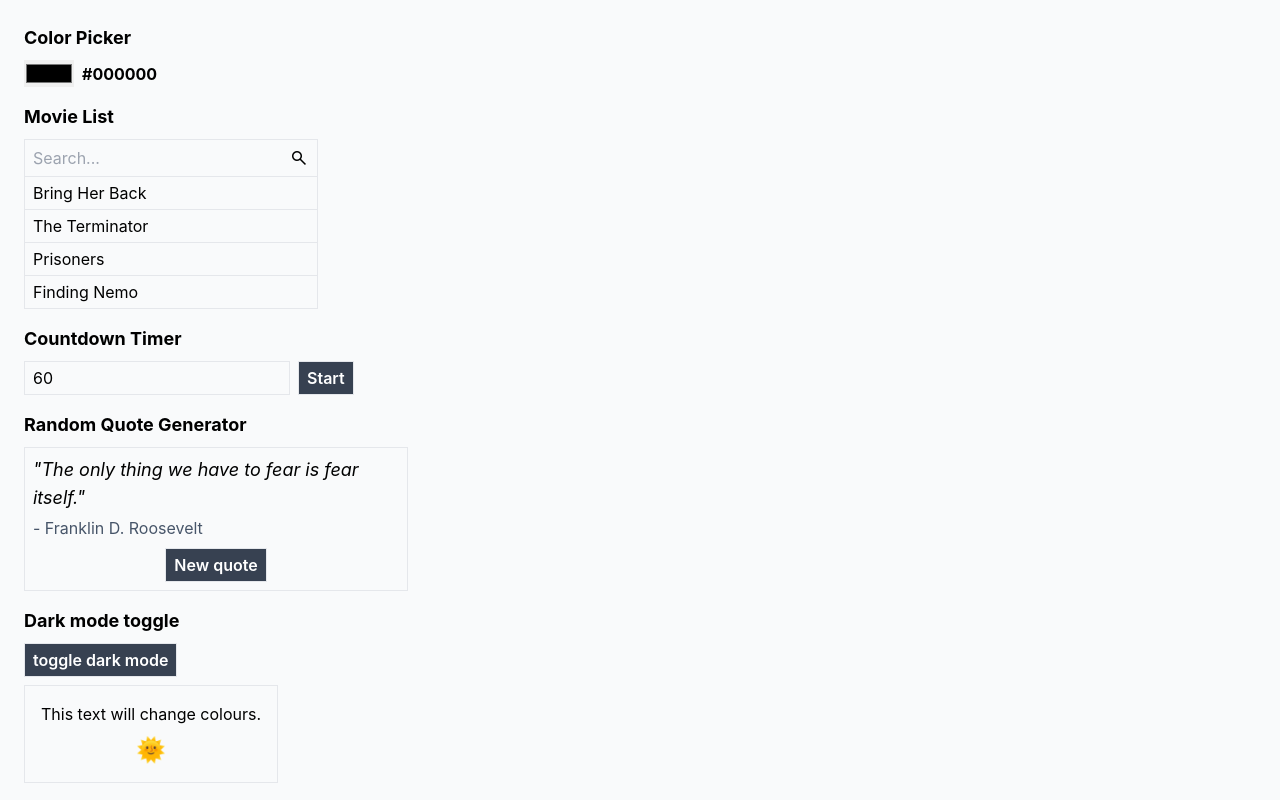
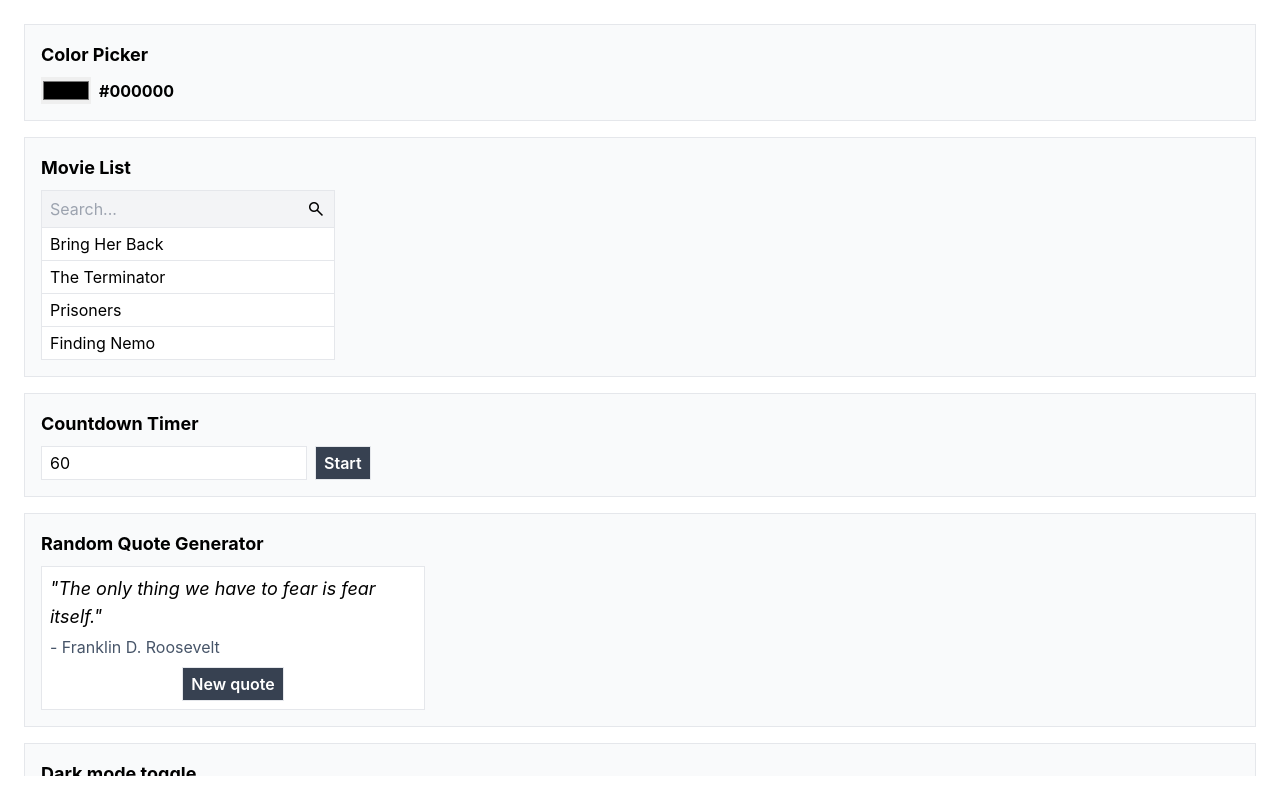
Before and after one commit to gillesdeblock/react-basics, a React (Create React App) app: page / in a window 1280 px wide. Built offline with nearby package versions, Linux system fonts and the light colour scheme.

Commit message:
feat: added accordion exercise

```diff
--- a/src/App.js
+++ b/src/App.js
@@ -5,13 +5,15 @@ import List from './list/List';
 import CountdownTimer from './countdown/CountdownTimer';
 import RandomQuoteGenerator from './random-quote-generator/RandomQuoteGenerator';
 import DarkModeApp from './dark-mode/DarkModeApp';
+import AccordionGroup from './accordion/AccordionGroup';
+import Accordion from './accordion/Accordion';
 
 function App() {
   const [color, setColor] = useState('#000000');
 
   return (
-    <div className="p-6 bg-gray-50  h-full">
-      <div className="flex flex-col gap-4">
+    <div className="p-6 h-full">
+      <div className="flex flex-col gap-4 h-full overflow-auto">
         <Exercise title="Color Picker">
           <ColorPicker value={color} onInput={setColor} />
         </Exercise>
@@ -27,6 +29,13 @@ function App() {
         <Exercise title="Dark mode toggle">
           <DarkModeApp></DarkModeApp>
         </Exercise>
+        <Exercise title="Accordion">
+          <AccordionGroup>
+            <Accordion id="1" title="First accordion">Lorem ipsum dolor sit amet</Accordion>
+            <Accordion id="2" title="Second accordion">Lorem ipsum dolor sit amet</Accordion>
+            <Accordion id="3" title="Third accordion">Lorem ipsum dolor sit amet</Accordion>
+          </AccordionGroup>
+        </Exercise>
       </div>
     </div>
   );
--- /dev/null
+++ b/src/accordion/Accordion.js
@@ -0,0 +1,40 @@
+import { useContext } from "react";
+import { AccordionContext } from "./AccordionContext";
+
+function Accordion({ id, title, children }) {
+    const { isActive, setActive } = useContext(AccordionContext);
+    const expanded = isActive(id);
+
+    const extendClass = str => expanded ? `${str} expanded` : str;
+    const onClick = () => setActive(id);
+
+    return (
+        <div
+            id={id}
+            className={extendClass('min-w-96 border bg-white [&:not(:first-child)]:border-t-0')}
+            onClick={onClick}
+        >
+            <AccordionHeader expanded={expanded}>{title}</AccordionHeader>
+            {expanded && <AccordionContent>{children}</AccordionContent>}
+        </div>
+    )
+}
+
+function AccordionHeader({ expanded, children }) {
+    return (
+        <div className="flex justify-between px-4 py-2 font-semibold hover:bg-gray-100 hover:cursor-pointer">
+            {children}
+            <span class="material-symbols-outlined">{expanded ? 'arrow_drop_up' : 'arrow_drop_down'}</span>
+        </div>
+    );
+}
+
+function AccordionContent({ children }) {
+    return (
+        <div className="px-4 py-2 italic">
+            {children}
+        </div>
+    )
+}
+
+export default Accordion;
--- /dev/null
+++ b/src/accordion/AccordionContext.js
@@ -0,0 +1,6 @@
+import { createContext } from "react";
+
+export const AccordionContext = createContext({
+    isActive: () => false,
+    setActive: () => {},
+});
--- /dev/null
+++ b/src/accordion/AccordionGroup.js
@@ -0,0 +1,21 @@
+import { useState } from "react";
+import { AccordionContext } from "./AccordionContext";
+
+function AccordionGroup({ children }) {
+    const [active, setActive] = useState();
+
+    const context = {
+        isActive: id => active === id,
+        setActive: id => active === id ? setActive(null) : setActive(id),
+    };
+
+    return (
+        <div className="flex flex-col self-start">
+            <AccordionContext value={context}>
+                {children}
+            </AccordionContext>
+        </div>
+    );
+}
+
+export default AccordionGroup;
--- a/src/countdown/CountdownTimer.js
+++ b/src/countdown/CountdownTimer.js
@@ -57,7 +57,7 @@ function CountdownTimerInput({ seconds, disabled, onInput }) {
     return (
         <input
             type="number"
-            className="outline-none px-2 py-1 border bg-transparent"
+            className="outline-none px-2 py-1 border bg-white"
             value={seconds}
             onInput={onInput}
             min={1}
--- a/src/dark-mode/DarkModeApp.js
+++ b/src/dark-mode/DarkModeApp.js
@@ -1,8 +1,8 @@
 import { useEffect, useState } from "react";
 
 function useDarkMode(initial = false, key = 'dark-mode') {
-    const [darkMode, setDarkMode] = useState(initial);
-    const storedDarkMode = localStorage.getItem(key);
+    const storedDarkMode = JSON.parse(localStorage.getItem(key));
+    const [darkMode, setDarkMode] = useState(typeof storedDarkMode === 'boolean' ? storedDarkMode : initial);
 
     const setDarkModeSynced = (value) => {
         if (darkMode !== value) {
@@ -10,9 +10,6 @@ function useDarkMode(initial = false, key = 'dark-mode') {
             setDarkMode(value);
         }
     };
-
-    if (storedDarkMode?.trim() === 'true') setDarkModeSynced(true);
-    if (storedDarkMode?.trim() === 'false') setDarkModeSynced(false);
 
     return [darkMode, setDarkModeSynced];
 }
@@ -24,7 +21,7 @@ function DarkModeApp() {
         const el = document.querySelector('html');
         if (darkMode && !el.classList.contains('dark')) {
             el.classList.add('dark');
-        } else if (el.classList.contains('dark')) {
+        } else if (!darkMode &&el.classList.contains('dark')) {
             el.classList.remove('dark');
         }
     }, [darkMode]);
@@ -32,8 +29,8 @@ function DarkModeApp() {
     return (
         <>
             <button className="btn self-start" onClick={() => setDarkMode(!darkMode)}>toggle dark mode</button>
-            <div className="flex flex-col border self-start p-4 dark:bg-gray-800 gap-2">
-                <span className="dark:text-white">This text will change colours.</span>
+            <div className="flex flex-col border self-start p-4 bg-white dark:bg-gray-800 gap-2 min-w-96">
+                <span className="dark:text-white text-center">This text will change colours.</span>
                 <span className="text-2xl self-center">{darkMode ? '🌚' : '🌞'}</span>
             </div>
         </>
--- a/src/exercise/Exercise.js
+++ b/src/exercise/Exercise.js
@@ -1,6 +1,6 @@
 function Exercise({ children, title }) {
     return (
-        <div className="flex flex-col gap-2">
+        <div className="flex flex-col gap-2 bg-gray-50 border p-4">
             {title && <h3 className="font-bold text-lg">{title}</h3>}
             {children}
         </div>
--- a/src/list/List.js
+++ b/src/list/List.js
@@ -7,7 +7,7 @@ export function List({ items = [] }) {
     const filteredItems = items.filter((item) => item.toLowerCase().trim().includes(search.toLowerCase().trim()))
 
     return (
-        <div className="flex flex-col border self-start">
+        <div className="flex flex-col border self-start bg-white">
             <ListSearch value={search} onInput={setSearch}></ListSearch>
             {
                 filteredItems.length
--- a/src/list/ListSearch.js
+++ b/src/list/ListSearch.js
@@ -1,6 +1,6 @@
 function ListSearch({ value, onInput }) {
     return (
-        <div className="flex items-center px-2 py-1 gap-2 bg-gray-50">
+        <div className="flex items-center px-2 py-1 gap-2 bg-gray-100">
             <input
                 className="outline-none bg-transparent"
                 type="text"
--- a/src/random-quote-generator/RandomQuoteGenerator.js
+++ b/src/random-quote-generator/RandomQuoteGenerator.js
@@ -22,7 +22,7 @@ function RandomQuoteGenerator() {
     const generateQuote = () => setIndex(randomizeIndex(quotes.length, index));
 
     return (
-        <div className="flex flex-col self-start gap-2 items-center w-96 border p-2">
+        <div className="flex flex-col self-start gap-2 items-center w-96 border p-2 bg-white">
             {quote && <Quote quote={quote}></Quote> || <span>No quote set.</span>}
             <button className="btn" onClick={generateQuote}>New quote</button>
         </div>
```
